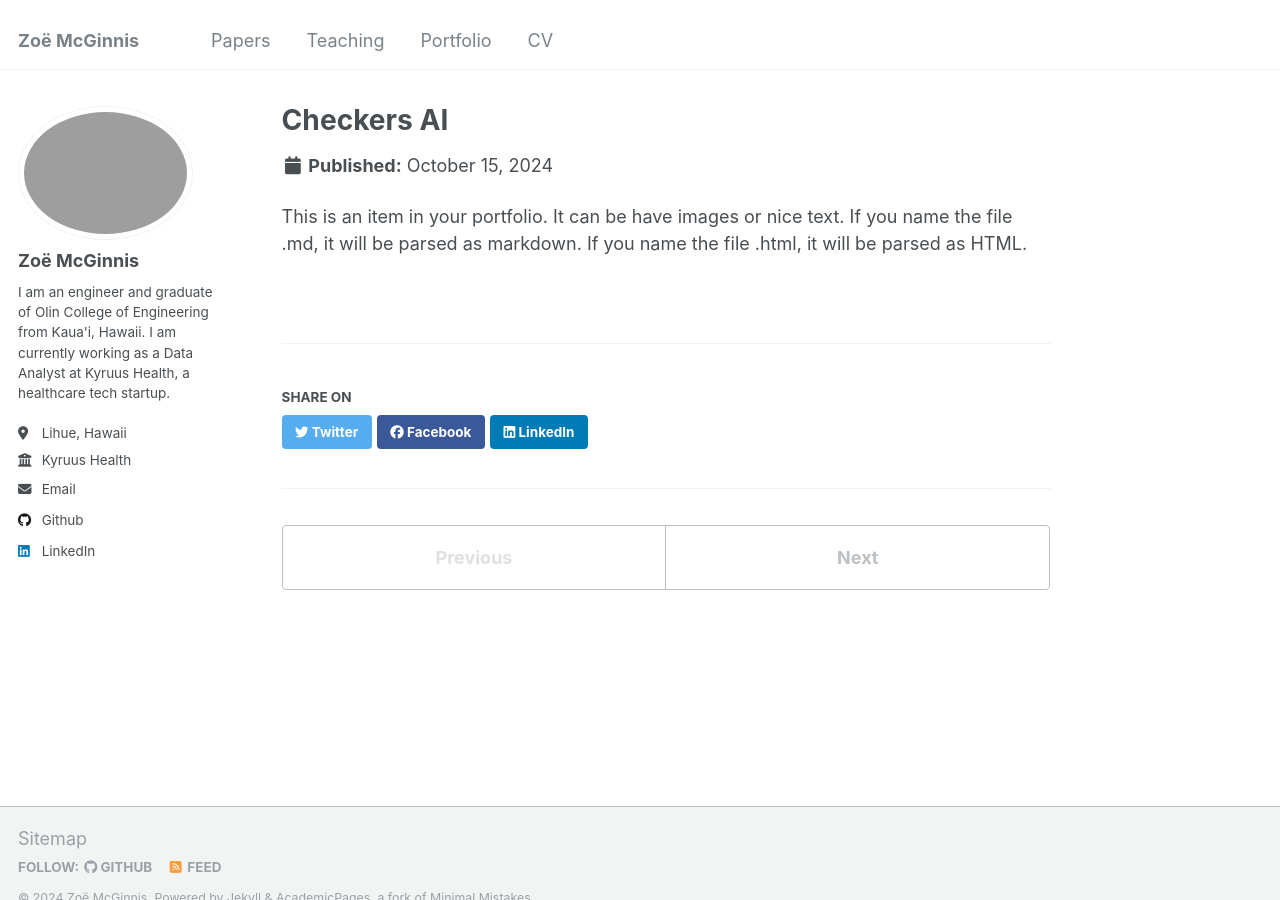
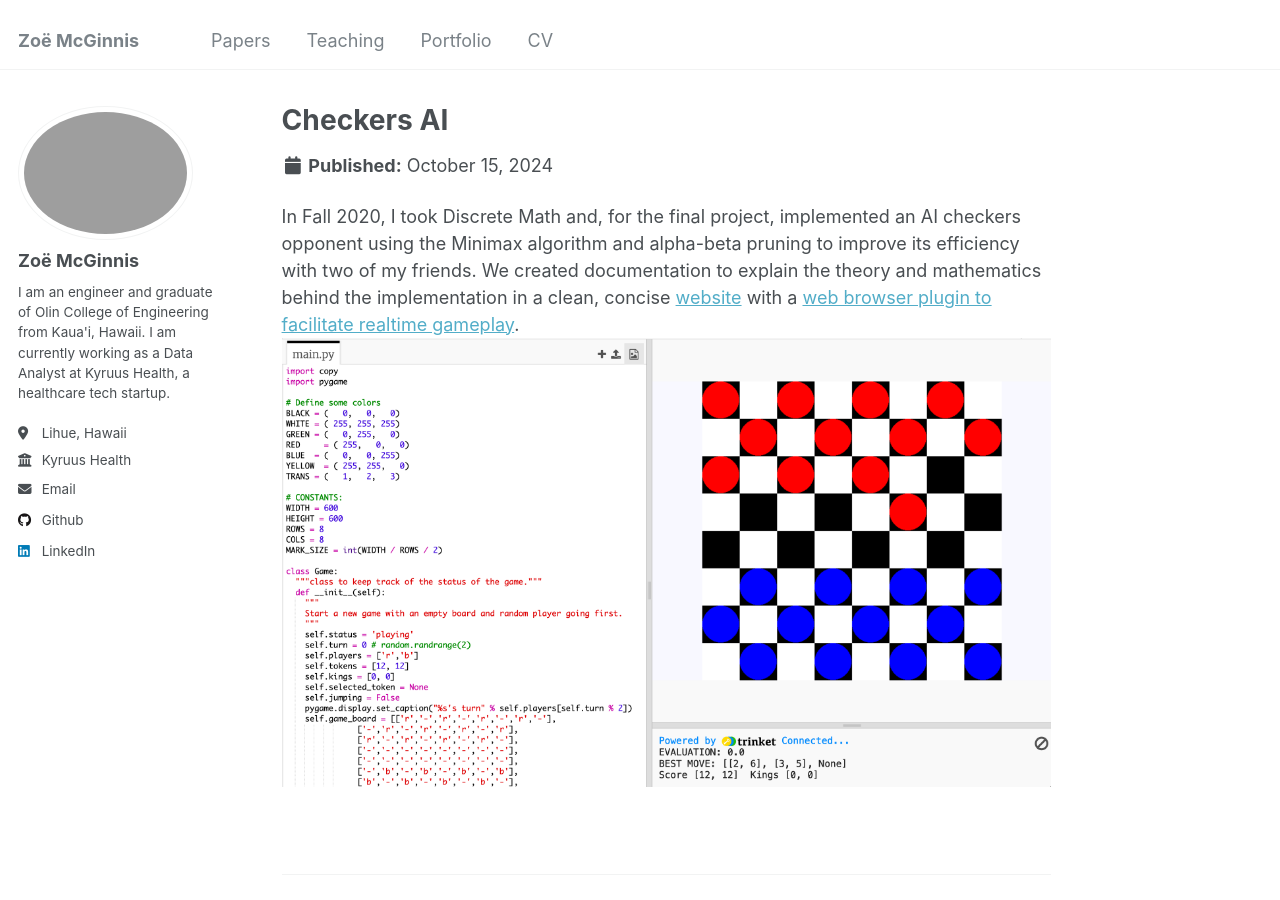
Before and after one commit to Mickmcginnis/zmcginnis, a Jekyll site: the page built from _portfolio/portfolio-1.md, in a window 1280 px wide and 900 px high. Built offline with Jekyll 4.4.1, drawn with Linux system fonts in a browser that asks for light colours.

Commit message:
Reformat first portfolio item

```diff
--- a/_portfolio/portfolio-1.md
+++ b/_portfolio/portfolio-1.md
@@ -1,7 +1,7 @@
 ---
 title: "Checkers AI"
-excerpt: "In Fall 2020, I took Discrete Math and, for the final project, implemented an AI checkers opponent using the Minimax algorithm and alpha-beta pruning to improve its efficiency with two of my friends. We created documentation to explain the theory and mathematics behind the implementation in a clean, concise [website](https://sites.google.com/view/lazyy/home?authuser=0) with a [web browser plugin to facilitate realtime gameplay](https://sites.google.com/view/lazyy/play?authuser=0).<br/><img src='/images/checkers_AI.png'>"
+excerpt: ""
 collection: portfolio
 ---
 
-This is an item in your portfolio. It can be have images or nice text. If you name the file .md, it will be parsed as markdown. If you name the file .html, it will be parsed as HTML.
+In Fall 2020, I took Discrete Math and, for the final project, implemented an AI checkers opponent using the Minimax algorithm and alpha-beta pruning to improve its efficiency with two of my friends. We created documentation to explain the theory and mathematics behind the implementation in a clean, concise [website](https://sites.google.com/view/lazyy/home?authuser=0) with a [web browser plugin to facilitate realtime gameplay](https://sites.google.com/view/lazyy/play?authuser=0).<br/><img src='/images/checkers_AI.png'>
```
